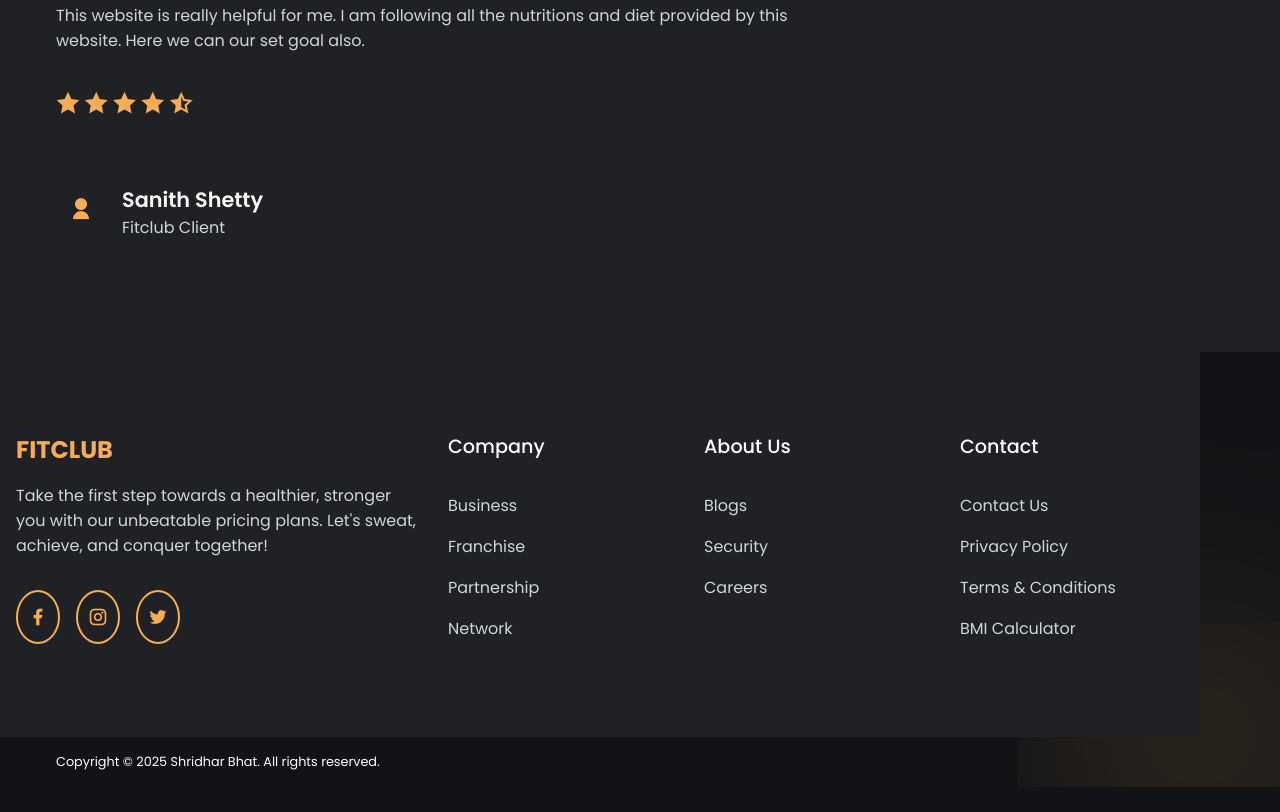
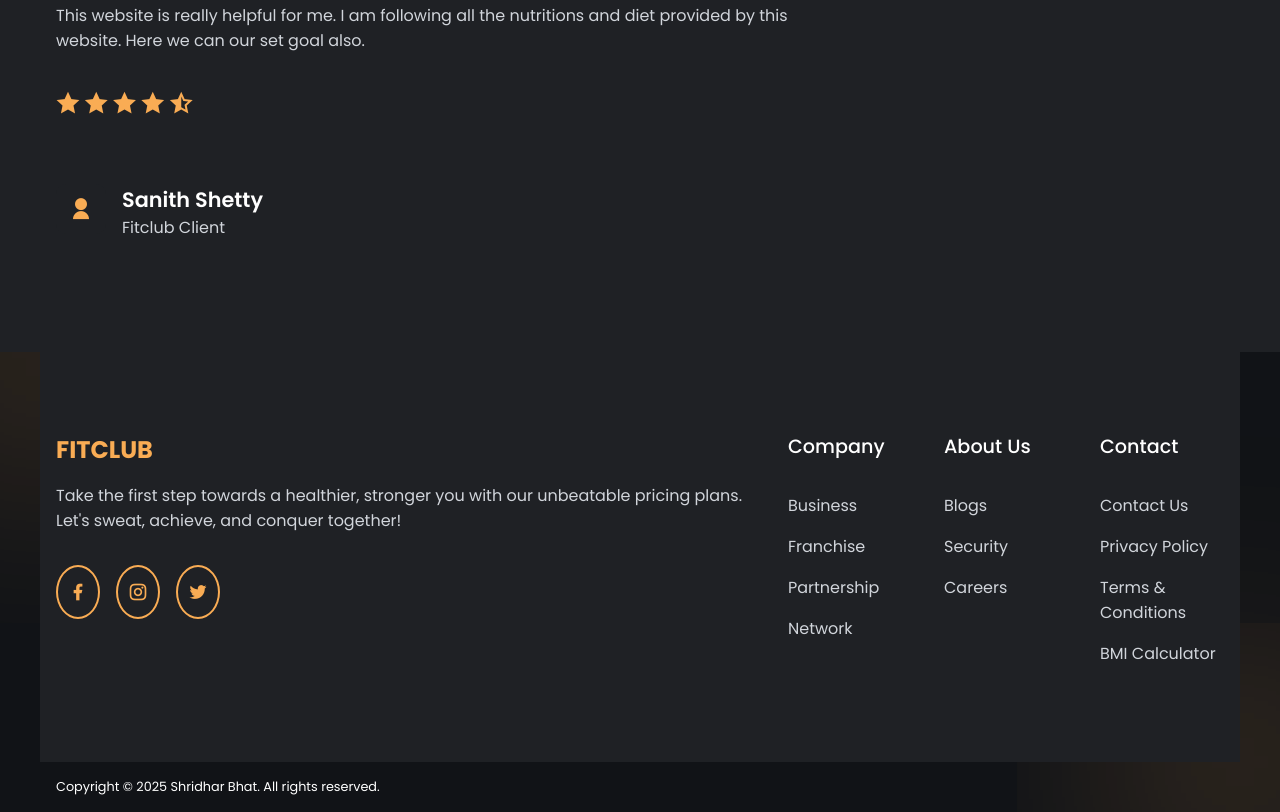
Before and after one commit to shridhar618/fitclub, a website: page public/index.html in a window 1280 px wide. Shown: the part 2426-3238 px from the top of the page. Before the commit the page ends 3213 px from the top, so only its background shows below. Drawn offline with nearby package versions, Linux system fonts and the light colour scheme.

Commit message:
Update styles.css

```diff
--- a/public/css/styles.css
+++ b/public/css/styles.css
@@ -576,14 +576,11 @@ nav {
 .footer__container {
     position: relative;
     display: grid;
-    grid-template-columns: 400px repeat(3, 1fr);
+    grid-template-columns: 700px repeat(3, 1fr);
     gap: 2rem;
     width: 100%;
     position: relative;
-    left: 50%;
-    right: 50%;
-    margin-left: -50vw;
-    margin-right: -50vw;
+
     background-color: var(--primary-color-light);
 }
 
@@ -600,6 +597,7 @@ nav {
 .footer__col p {
     margin-bottom: 2rem;
     color: var(--text-light);
+    width: 700px;
 }
 
 .footer__socials {
```
